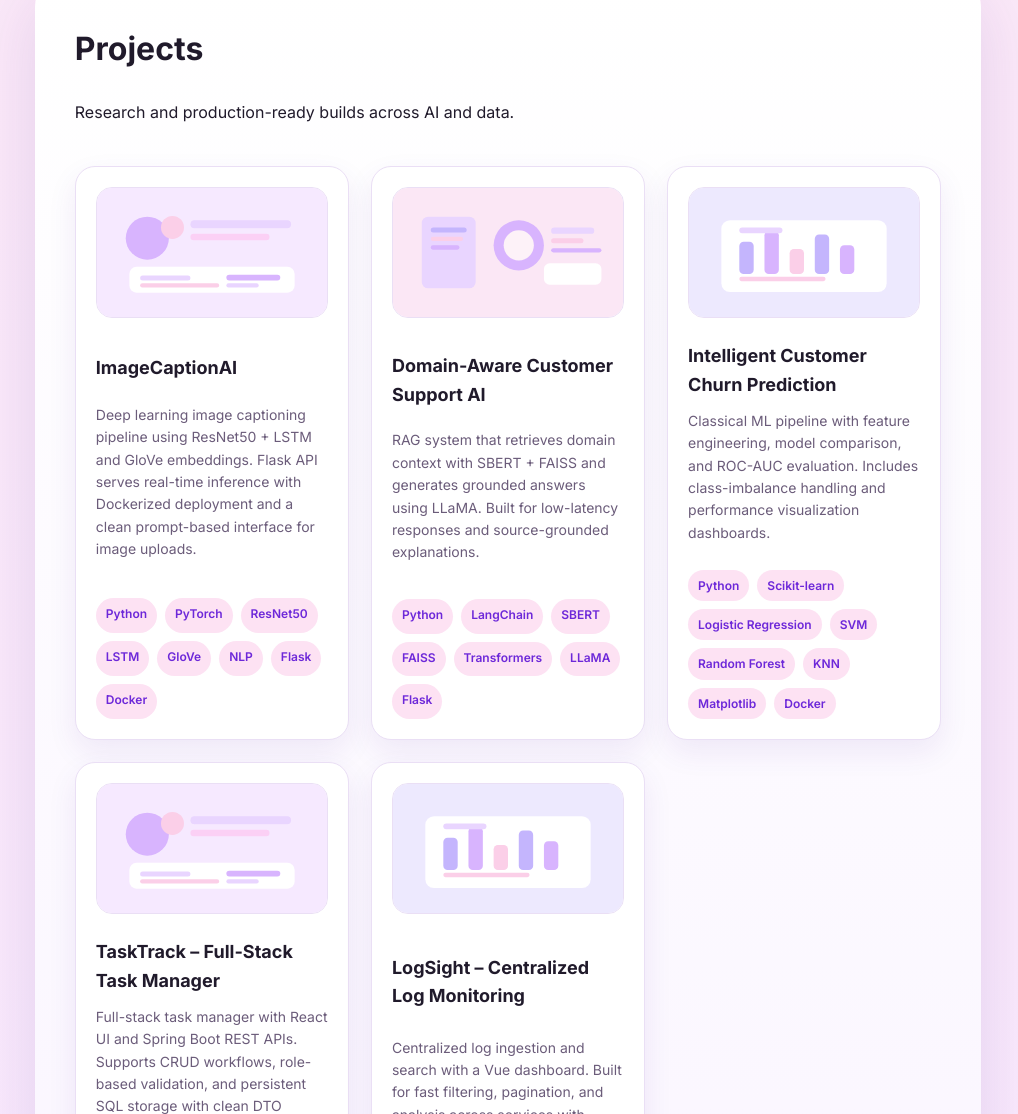
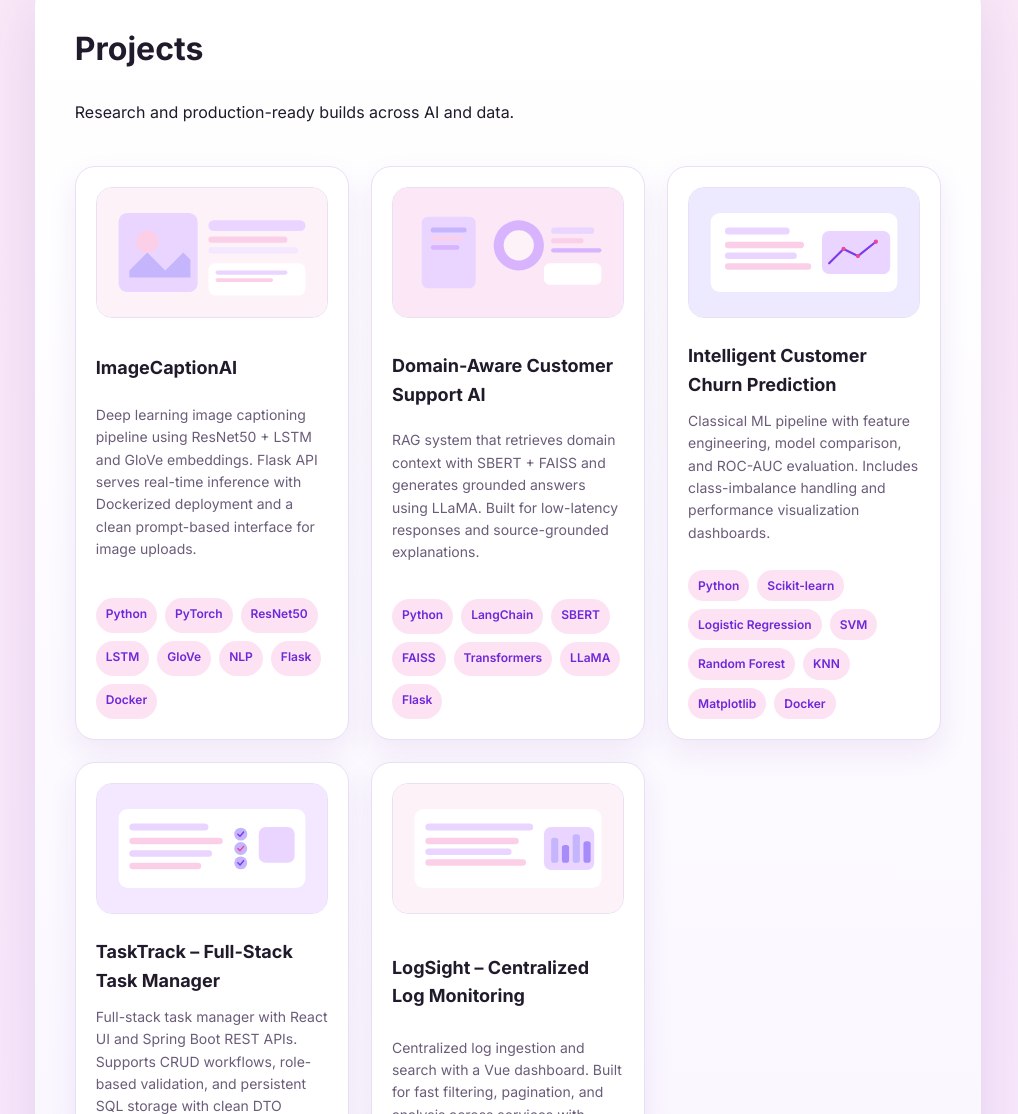
Before and after one commit to SwethaReddy25/SwethaReddy25.github.io, a plain HTML site: page index.html in a window 1280 px wide. Shown: the part 4257-5371 px from the top of the page, without its empty margins (132-1150 px from the left). Drawn offline with Linux system fonts and the light colour scheme.

Commit message:
Add relevant project images

```diff
--- a/index.html
+++ b/index.html
@@ -678,7 +678,7 @@
         </div>
         <div class="project-grid">
           <article class="project-card">
-            <img class="card-media" src="assets/project-vision.svg" alt="ImageCaptionAI visual" />
+            <img class="card-media" src="assets/project-image-caption.svg" alt="ImageCaptionAI visual" />
             <h3>ImageCaptionAI</h3>
             <p>
               Deep learning image captioning pipeline using ResNet50 + LSTM and
@@ -718,7 +718,7 @@
           </article>
 
           <article class="project-card">
-            <img class="card-media" src="assets/project-analytics.svg" alt="Churn prediction visual" />
+            <img class="card-media" src="assets/project-churn.svg" alt="Churn prediction visual" />
             <h3>Intelligent Customer Churn Prediction</h3>
             <p>
               Classical ML pipeline with feature engineering, model comparison,
@@ -738,7 +738,7 @@
           </article>
 
           <article class="project-card">
-            <img class="card-media" src="assets/project-vision.svg" alt="TaskTrack app visual" />
+            <img class="card-media" src="assets/project-tasktrack.svg" alt="TaskTrack app visual" />
             <h3>TaskTrack – Full-Stack Task Manager</h3>
             <p>
               Full-stack task manager with React UI and Spring Boot REST APIs.
@@ -760,7 +760,7 @@
           </article>
 
           <article class="project-card">
-            <img class="card-media" src="assets/project-analytics.svg" alt="LogSight dashboard visual" />
+            <img class="card-media" src="assets/project-logsight.svg" alt="LogSight dashboard visual" />
             <h3>LogSight – Centralized Log Monitoring</h3>
             <p>
               Centralized log ingestion and search with a Vue dashboard. Built
```
Also changed, not shown: assets/project-churn.svg (added), assets/project-image-caption.svg (added), assets/project-logsight.svg (added), assets/project-tasktrack.svg (added).
